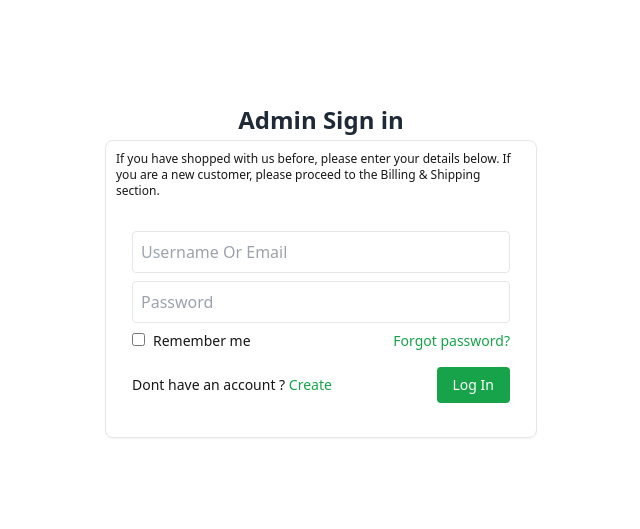
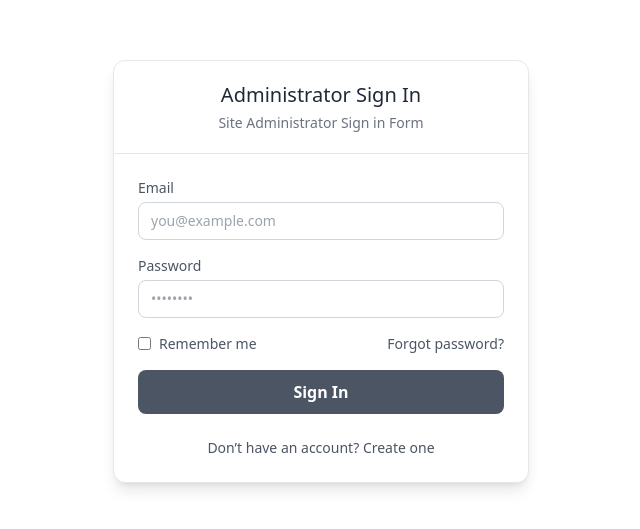
Before and after one commit to applandsys/vespop-frontend, a Next.js app: page /admin in a window 1280 px wide. Shown: the part 129-658 px from the top of the page, without its empty margins (319-959 px from the left). Built offline with nearby package versions, Linux system fonts and the light colour scheme.

Commit message:
Login Form Design

```diff
--- a/src/components/auth/Login.jsx
+++ b/src/components/auth/Login.jsx
@@ -1,100 +1,138 @@
 "use client";
-import { useDispatch } from 'react-redux';
-import React, {useRef, useState} from 'react';
+
+import { useDispatch } from "react-redux";
+import React, { useState } from "react";
 import axios from "axios";
-import {setLoginData} from "@/redux/store/slices/authSlice";
+import { setLoginData } from "@/redux/store/slices/authSlice";
 import Link from "next/link";
-import { useRouter } from 'next/navigation';
+import { useRouter } from "next/navigation";
 import config from "@/config";
 
-function Login({type}) {
+function Login({ type }) {
     const dispatch = useDispatch();
-    const [email, setEmail] = useState('');
-    const [password, setPassword] = useState('');
-    const [error, setError] = useState(false);
     const router = useRouter();
+
+    const [email, setEmail] = useState("");
+    const [password, setPassword] = useState("");
+    const [error, setError] = useState(null);
 
     const handleLogin = async (e) => {
         e.preventDefault();
+        setError(null);
 
         try {
-            const response = await axios.post(`${config.apiBaseUrl}/${type}/auth/login`, {
-                email,
-                password,
-            });
+            const response = await axios.post(
+                `${config.apiBaseUrl}/${type}/auth/login`,
+                { email, password }
+            );
 
-            dispatch(setLoginData({
-                token: response.data.token,
-                customer: response.data.sanitizedCustomer,
-            }));
+            dispatch(
+                setLoginData({
+                    token: response.data.token,
+                    customer: response.data.sanitizedCustomer,
+                })
+            );
 
-            if(response.data.token){
-                type==="user"? router.push('/admin/dashboard') : router.back();
+            if (response.data.token) {
+                type === "user"
+                    ? router.push("/admin/dashboard")
+                    : router.back();
             }
-
-        } catch (error) {
-            setError(error.response.data.message);
+        } catch (err) {
+            setError(err.response?.data?.message || "Login failed");
         }
     };
 
     return (
-        <div className="LoginForm p-2">
-           {type==='user' ? (    <h2 className="text-2xl font-bold text-center text-gray-800 mb-1">Admin Sign in</h2>) : ( <h2 className="text-2xl font-bold text-center text-gray-800 mb-1">Customer Sign in</h2>)}
+        <div className="min-h-screen flex items-center justify-center  px-4">
+            <div className="w-full max-w-md bg-white rounded-xl shadow-lg border border-gray-200">
+                {/* Header */}
+                <div className="px-6 py-5 border-b">
+                    <h2 className="text-xl font-bold text-center text-gray-800 font-thin">
+                        {type === "user" ? "Administrator Sign In" : "Customer Sign In"}
+                    </h2>
+                    <p className="text-sm text-gray-500 text-center mt-1">
+                        Site Administrator Sign in Form
+                    </p>
+                </div>
 
-            <div className="border border-gray-200 rounded-lg shadow-sm p-2.5">
-                <p className="text-xs">
-                    If you have shopped with us before, please enter your details below. If you are a new customer, please proceed to the Billing & Shipping section.
-                </p>
-                <div className="mt-4">
+                {/* Body */}
+                <div className="px-6 py-6">
                     {error && (
-                        <div className="bg-red-100 border border-red-400 text-red-700 px-4 py-3 rounded relative"
-                             role="alert">
-                            <strong className="font-bold">  </strong>
-                            <span className="block sm:inline"> {error} </span>
-                            <span className="absolute top-0 bottom-0 right-0 px-4 py-3">
-                                <svg className="fill-current h-6 w-6 text-red-500" role="button" xmlns="http://www.w3.org/2000/svg"
-                                     viewBox="0 0 20 20"><title>Close</title><path
-                                    d="M14.348 5.652a1 1 0 10-1.414-1.414L10 7.172 7.066 4.238a1 1 0 10-1.414 1.414L8.586 8.586l-2.934 2.934a1 1 0 101.414 1.414L10 10.828l2.934 2.934a1 1 0 001.414-1.414L11.414 8.586l2.934-2.934z"/></svg>
-                              </span>
+                        <div className="mb-4 rounded-lg bg-red-50 border border-red-200 p-3 text-sm text-red-700">
+                            {error}
                         </div>
                     )}
-                </div>
-                <div className="flex flex-col md:flex-row justify-between gap-4">
 
-                    <form onSubmit={handleLogin}>
-                        <div className="p-4 rounded-md w-full">
+                    <form onSubmit={handleLogin} className="space-y-4">
+                        {/* Email */}
+                        <div>
+                            <label className="block text-sm font-medium text-gray-600 mb-1">
+                                Email
+                            </label>
                             <input
                                 type="email"
-                                placeholder="Username Or Email"
-                                className="w-full p-2 border rounded mb-2"
+                                placeholder="you@example.com"
+                                className="w-full rounded-lg border border-gray-300 px-3 py-2 text-sm focus:outline-none focus:ring-2 focus:ring-green-500 focus:border-green-500"
                                 value={email}
-                                onChange={(e) => setEmail(e.target.value)} // Handle email input change
+                                onChange={(e) => setEmail(e.target.value)}
                                 required
                             />
+                        </div>
+
+                        {/* Password */}
+                        <div>
+                            <label className="block text-sm font-medium text-gray-600 mb-1">
+                                Password
+                            </label>
                             <input
                                 type="password"
-                                placeholder="Password"
-                                className="w-full p-2 border rounded mb-2"
+                                placeholder="••••••••"
+                                className="w-full rounded-lg border border-gray-300 px-3 py-2 text-sm focus:outline-none focus:ring-2 focus:ring-green-500 focus:border-green-500"
                                 value={password}
-                                onChange={(e) => setPassword(e.target.value)} // Handle password input change
+                                onChange={(e) => setPassword(e.target.value)}
                                 required
                             />
-                            <div className="flex justify-between items-center text-sm mb-2">
-                                <label>
-                                    <input type="checkbox" className="mr-2" />Remember me
-                                </label>
-                                <a href="#" className="text-green-600">Forgot password?</a>
-                            </div>
-                            <div className="flex justify-between items-center text-sm mb-2 mt-4">
-                                <div>
-                                     Dont have an account ? <Link href="/auth/signup" className="text-green-600">Create</Link>
-                                </div>
-                                <div>
-                                    <button type="submit" className="bg-green-600 text-white px-4 py-2 rounded">Log In</button>
-                                </div>
-                            </div>
                         </div>
+
+                        {/* Options */}
+                        <div className="flex items-center justify-between text-sm">
+                            <label className="flex items-center gap-2 text-gray-600">
+                                <input
+                                    type="checkbox"
+                                    className="rounded border-gray-300 text-gray-600 focus:ring-gray-500"
+                                />
+                                Remember me
+                            </label>
+                            {type === "user" && (
+                                <a href="#" className="text-gray-600 hover:underline">
+                                    Forgot password?
+                                </a>
+                            )}
+                        </div>
+
+                        {/* Button */}
+                        <button
+                            type="submit"
+                            className="w-full rounded-lg bg-gray-600 py-2.5 text-white font-semibold hover:bg-gray-700 transition duration-200"
+                        >
+                            Sign In
+                        </button>
                     </form>
+
+                    {/* Footer */}
+                    {type === "user" && (
+                        <div className="mt-6 text-center text-sm text-gray-600">
+                            Don’t have an account?{" "}
+                            <Link
+                                href="/auth/signup"
+                                className="text-gray-600 font-medium hover:underline"
+                            >
+                                Create one
+                            </Link>
+                        </div>
+                    )}
+
                 </div>
             </div>
         </div>
--- a/src/components/theme/Navigation.jsx
+++ b/src/components/theme/Navigation.jsx
@@ -5,8 +5,6 @@ import React from 'react';
 import CategoryNavbar from "@/components/theme/CategoryNavbar";
 
 const Navigation = () => {
-
-
     return (
         <>
            <CategoryNavbar />
```
